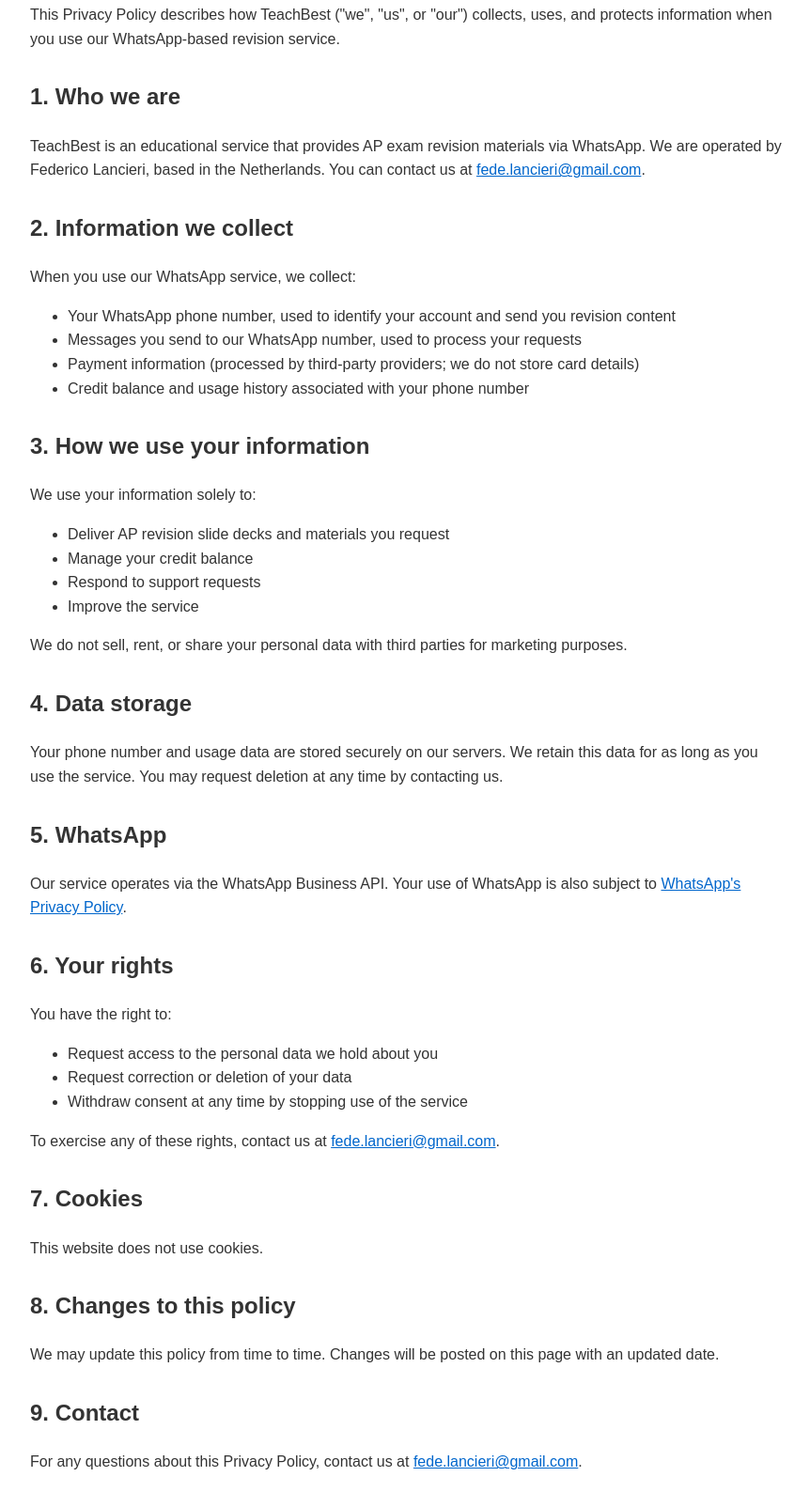
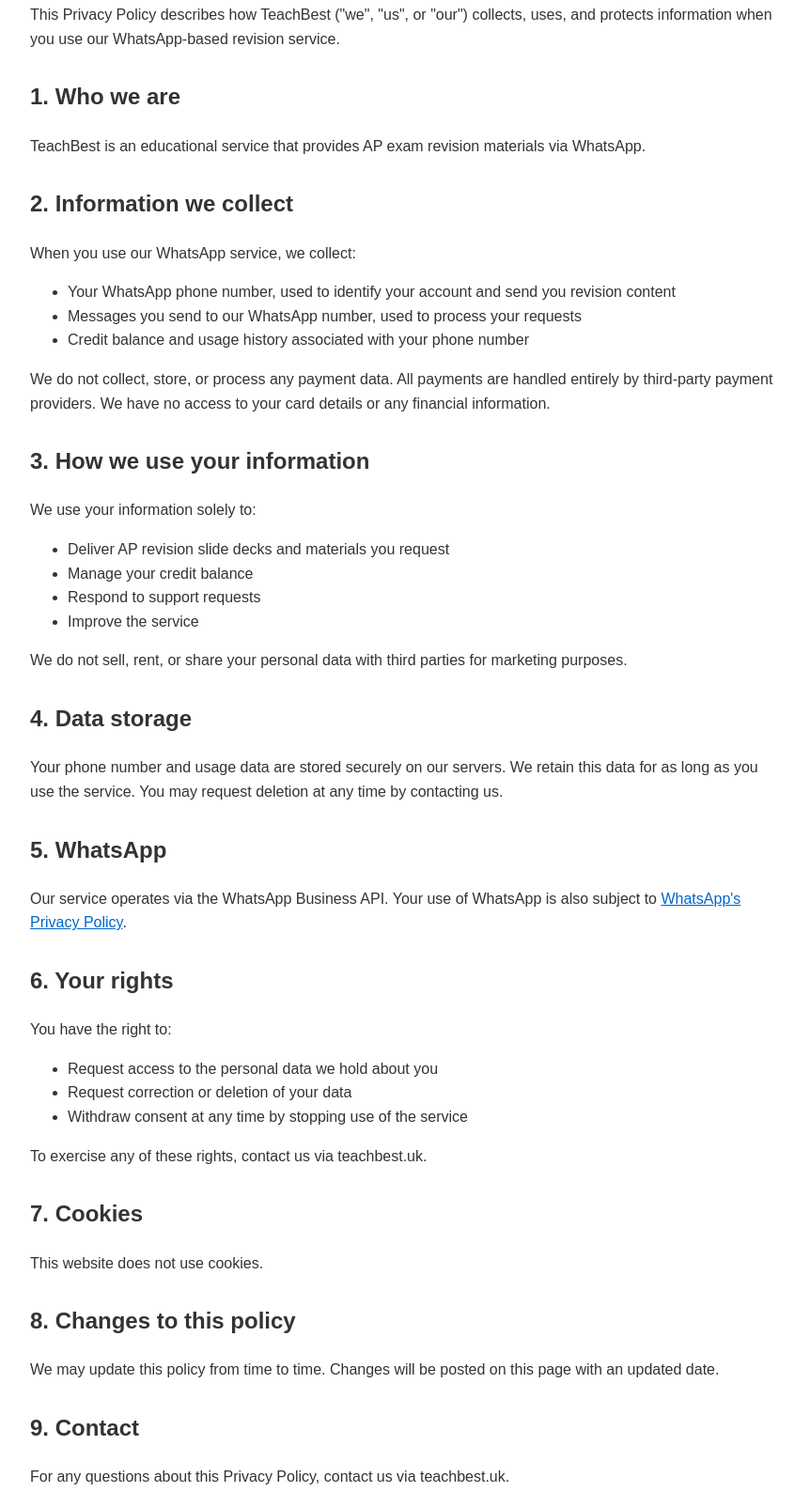
Before and after one commit to FLworld/teachbest.uk, a plain HTML site: page privacy.html in a window 1280 px wide. Shown: the part 151-1739 px from the top of the page at 94% size, without its empty margins (208-1070 px from the left). Drawn offline with Linux system fonts and the light colour scheme.

Commit message:
Remove personal email, payment collection mention; explicit no payment data

```diff
--- a/privacy.html
+++ b/privacy.html
@@ -17,16 +17,16 @@
   <p>This Privacy Policy describes how TeachBest ("we", "us", or "our") collects, uses, and protects information when you use our WhatsApp-based revision service.</p>
 
   <h2>1. Who we are</h2>
-  <p>TeachBest is an educational service that provides AP exam revision materials via WhatsApp. We are operated by Federico Lancieri, based in the Netherlands. You can contact us at <a href="mailto:fede.lancieri@gmail.com">fede.lancieri@gmail.com</a>.</p>
+  <p>TeachBest is an educational service that provides AP exam revision materials via WhatsApp.</p>
 
   <h2>2. Information we collect</h2>
   <p>When you use our WhatsApp service, we collect:</p>
   <ul>
     <li>Your WhatsApp phone number, used to identify your account and send you revision content</li>
     <li>Messages you send to our WhatsApp number, used to process your requests</li>
-    <li>Payment information (processed by third-party providers; we do not store card details)</li>
     <li>Credit balance and usage history associated with your phone number</li>
   </ul>
+  <p>We do not collect, store, or process any payment data. All payments are handled entirely by third-party payment providers. We have no access to your card details or any financial information.</p>
 
   <h2>3. How we use your information</h2>
   <p>We use your information solely to:</p>
@@ -51,7 +51,7 @@
     <li>Request correction or deletion of your data</li>
     <li>Withdraw consent at any time by stopping use of the service</li>
   </ul>
-  <p>To exercise any of these rights, contact us at <a href="mailto:fede.lancieri@gmail.com">fede.lancieri@gmail.com</a>.</p>
+  <p>To exercise any of these rights, contact us via teachbest.uk.</p>
 
   <h2>7. Cookies</h2>
   <p>This website does not use cookies.</p>
@@ -60,7 +60,7 @@
   <p>We may update this policy from time to time. Changes will be posted on this page with an updated date.</p>
 
   <h2>9. Contact</h2>
-  <p>For any questions about this Privacy Policy, contact us at <a href="mailto:fede.lancieri@gmail.com">fede.lancieri@gmail.com</a>.</p>
+  <p>For any questions about this Privacy Policy, contact us via teachbest.uk.</p>
 
   <p><a href="/">Back to home</a></p>
 </body>
```
